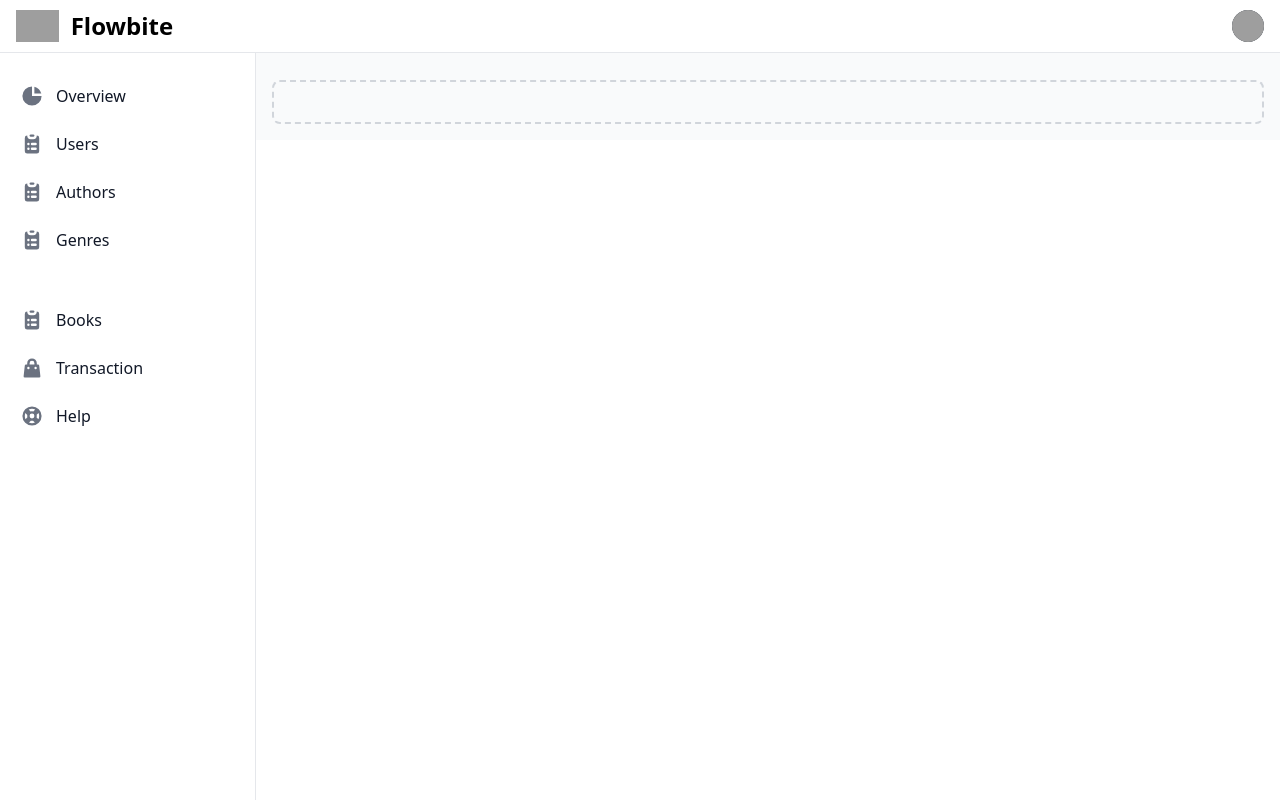
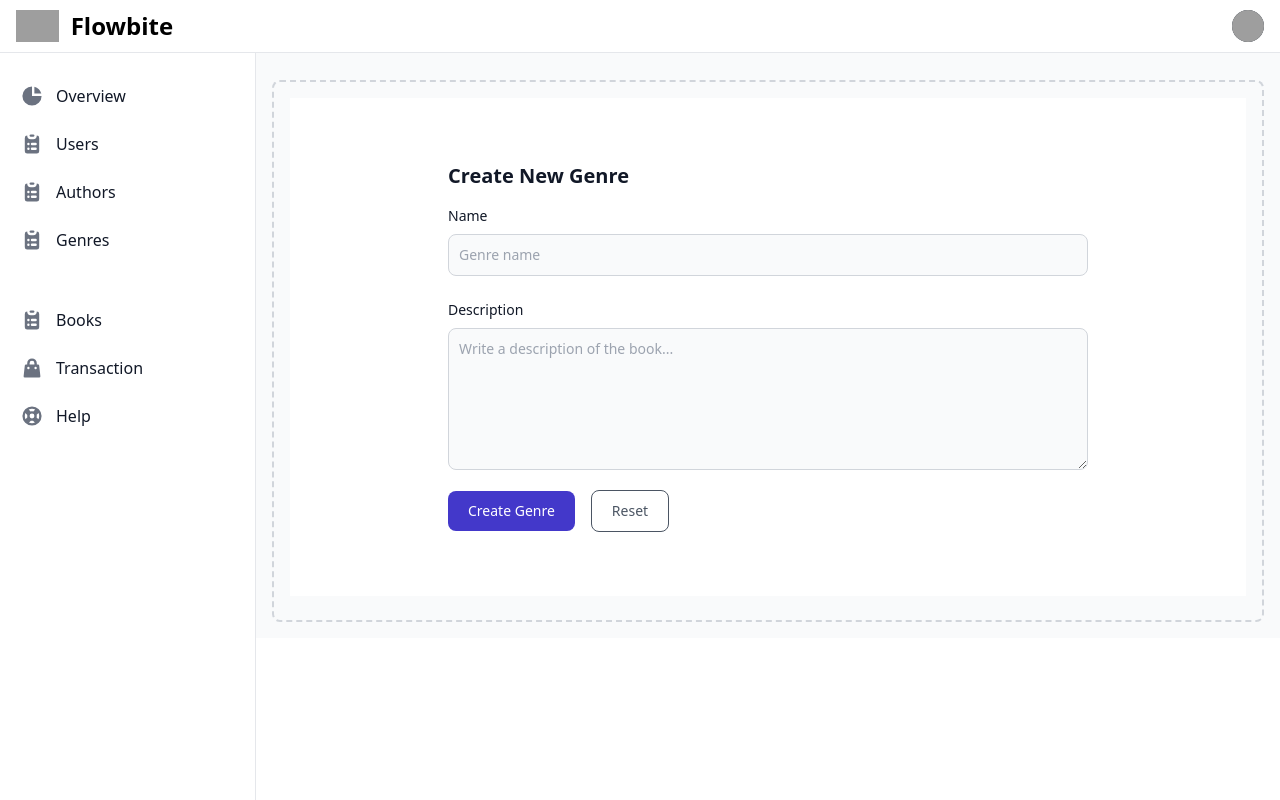
Before and after one commit to ihsanghnii/booksales-api-fe, a React (Vite) app: page /admin/genres/create in a window 1280 px wide. Built offline with nearby package versions, Linux system fonts and the light colour scheme; grey boxes are pictures that could not be loaded.

Commit message:
upload tugas 1 - read, create genre & author

```diff
--- a/src/pages/admin/authors/create.jsx
+++ b/src/pages/admin/authors/create.jsx
@@ -1,5 +1,128 @@
+import { useState } from "react";
+import { useNavigate } from "react-router-dom";
+import { createAuthor } from "../../../_services/authors";
+
 export default function AuthorCreate() {
+  const [formData, setFormData] = useState({
+    name: "",
+    photo: null,
+    bio: "",
+  });
+
+  const navigate = useNavigate();
+
+  const handleChange = (e) => {
+    const { name, value, files } = e.target;
+
+    if (name === "photo") {
+      setFormData({
+        ...formData,
+        photo: files[0],
+      });
+    } else {
+      setFormData({
+        ...formData,
+        [name]: value,
+      });
+    }
+  };
+
+  const handleSubmit = async (e) => {
+    e.preventDefault();
+
+    try {
+      const payload = new FormData();
+      for (const key in formData) {
+        payload.append(key, formData[key]);
+      }
+
+      await createAuthor(payload);
+      navigate("/admin/authors");
+    } catch (error) {
+      console.log(error);
+      alert("Error creating author")
+    }
+  };
+
   return (
-    <></>
-  )
+    <>
+      <section className="bg-white dark:bg-gray-900">
+        <div className="max-w-2xl px-4 py-8 mx-auto lg:py-16">
+          <h2 className="mb-4 text-xl font-bold text-gray-900 dark:text-white">
+            Create New author
+          </h2>
+          <form onSubmit={handleSubmit}>
+            <div className="grid gap-4 mb-4 sm:grid-cols-2 sm:gap-6 sm:mb-5">
+              <div className="sm:col-span-2">
+                <label
+                  for="name"
+                  className="block mb-2 text-sm font-medium text-gray-900 dark:text-white"
+                >
+                  name
+                </label>
+                <input
+                  type="text"
+                  name="name"
+                  id="name"
+                  value={formData.name}
+                  onChange={handleChange}
+                  className="bg-gray-50 border border-gray-300 text-gray-900 text-sm rounded-lg focus:ring-indigo-600 focus:border-indigo-600 block w-full p-2.5 dark:bg-gray-700 dark:border-gray-600 dark:placeholder-gray-400 dark:text-white dark:focus:ring-indigo-500 dark:focus:border-indigo-500"
+                  placeholder="author name"
+                  required
+                />
+              </div>
+              <div className="sm:col-span-2">
+                <label
+                  for="photo"
+                  className="block mb-2 text-sm font-medium text-gray-900 dark:text-white"
+                >
+                  Photo
+                </label>
+                <input
+                  type="file"
+                  name="photo"
+                  id="photo"
+                  accept="image/*"
+                  onChange={handleChange}
+                  className="bg-gray-50 border border-gray-300 text-gray-900 text-sm rounded-lg block w-full cursor-pointer dark:bg-gray-700 dark:border-gray-600 dark:placeholder-gray-400 dark:text-white"
+                  required
+                />
+              </div>
+              <div className="sm:col-span-2">
+                <label
+                  for="bio"
+                  className="block mb-2 text-sm font-medium text-gray-900 dark:text-white"
+                >
+                  bio
+                </label>
+                <textarea
+                  id="bio"
+                  name="bio"
+                  value={formData.bio}
+                  onChange={handleChange}
+                  rows="6"
+                  className="block p-2.5 w-full text-sm text-gray-900 bg-gray-50 rounded-lg border border-gray-300 focus:ring-indigo-500 focus:border-indigo-500 dark:bg-gray-700 dark:border-gray-600 dark:placeholder-gray-400 dark:text-white dark:focus:ring-indigo-500 dark:focus:border-indigo-500"
+                  placeholder="Write a bio of the author..."
+                ></textarea>
+              </div>
+            </div>
+            <div className="flex items-center space-x-4">
+              <button
+                type="submit"
+                className="text-white bg-indigo-700 hover:bg-indigo-800 focus:ring-4 focus:outline-none focus:ring-indigo-300 font-medium rounded-lg text-sm px-5 py-2.5 text-center dark:bg-indigo-600 dark:hover:bg-indigo-700 dark:focus:ring-indigo-800"
+              >
+                Create Author
+              </button>
+              <button
+                type="reset"
+                className="text-gray-600 inline-flex items-center hover:text-white border border-gray-600 hover:bg-gray-600 focus:ring-4 focus:outline-none focus:ring-gray-300 font-medium rounded-lg text-sm px-5 py-2.5 text-center dark:border-gray-500 dark:text-gray-500 dark:hover:text-white dark:hover:bg-gray-600 dark:focus:ring-red-900"
+              >
+                Reset
+              </button>
+            </div>
+          </form>
+        </div>
+      </section>
+    </>
+  );
 }
--- a/src/pages/admin/books/create.jsx
+++ b/src/pages/admin/books/create.jsx
@@ -33,7 +33,7 @@ export default function BookCreate() {
     fetchData();
   }, []);
 
-  const handeChange = (e) => {
+  const handleChange = (e) => {
     const { name, value, files } = e.target;
 
     if (name === "cover_photo") {
@@ -87,7 +87,7 @@ export default function BookCreate() {
                   name="title"
                   id="title"
                   value={formData.title}
-                  onChange={handeChange}
+                  onChange={handleChange}
                   className="bg-gray-50 border border-gray-300 text-gray-900 text-sm rounded-lg focus:ring-indigo-600 focus:border-indigo-600 block w-full p-2.5 dark:bg-gray-700 dark:border-gray-600 dark:placeholder-gray-400 dark:text-white dark:focus:ring-indigo-500 dark:focus:border-indigo-500"
                   placeholder="Book Title"
                   required
@@ -105,7 +105,7 @@ export default function BookCreate() {
                   name="price"
                   id="price"
                   value={formData.price}
-                  onChange={handeChange}
+                  onChange={handleChange}
                   className="bg-gray-50 border border-gray-300 text-gray-900 text-sm rounded-lg focus:ring-indigo-600 focus:border-indigo-600 block w-full p-2.5 dark:bg-gray-700 dark:border-gray-600 dark:placeholder-gray-400 dark:text-white dark:focus:ring-indigo-500 dark:focus:border-indigo-500"
                   placeholder="e.g. 150000"
                   required
@@ -123,7 +123,7 @@ export default function BookCreate() {
                   name="stock"
                   id="stock"
                   value={formData.stock}
-                  onChange={handeChange}
+                  onChange={handleChange}
                   className="bg-gray-50 border border-gray-300 text-gray-900 text-sm rounded-lg focus:ring-indigo-600 focus:border-indigo-600 block w-full p-2.5 dark:bg-gray-700 dark:border-gray-600 dark:placeholder-gray-400 dark:text-white dark:focus:ring-indigo-500 dark:focus:border-indigo-500"
                   placeholder="e.g. 20"
                   required
@@ -140,7 +140,7 @@ export default function BookCreate() {
                   id="genre_id"
                   name="genre_id"
                   value={formData.genre_id}
-                  onChange={handeChange}
+                  onChange={handleChange}
                   className="bg-gray-50 border border-gray-300 text-gray-900 text-sm rounded-lg focus:ring-indigo-500 focus:border-indigo-500 block w-full p-2.5 dark:bg-gray-700 dark:border-gray-600 dark:placeholder-gray-400 dark:text-white dark:focus:ring-indigo-500 dark:focus:border-indigo-500"
                 >
                   <option value="">--Select genre--</option>
@@ -162,7 +162,7 @@ export default function BookCreate() {
                   id="author_id"
                   name="author_id"
                   value={formData.author_id}
-                  onChange={handeChange}
+                  onChange={handleChange}
                   className="bg-gray-50 border border-gray-300 text-gray-900 text-sm rounded-lg focus:ring-indigo-500 focus:border-indigo-500 block w-full p-2.5 dark:bg-gray-700 dark:border-gray-600 dark:placeholder-gray-400 dark:text-white dark:focus:ring-indigo-500 dark:focus:border-indigo-500"
                 >
                   <option value="">--Select author--</option>
@@ -185,7 +185,7 @@ export default function BookCreate() {
                   name="cover_photo"
                   id="cover_photo"
                   accept="image/*"
-                  onChange={handeChange}
+                  onChange={handleChange}
                   className="bg-gray-50 border border-gray-300 text-gray-900 text-sm rounded-lg block w-full cursor-pointer dark:bg-gray-700 dark:border-gray-600 dark:placeholder-gray-400 dark:text-white"
                   required
                 />
@@ -201,7 +201,7 @@ export default function BookCreate() {
                   id="description"
                   name="description"
                   value={formData.description}
-                  onChange={handeChange}
+                  onChange={handleChange}
                   rows="6"
                   className="block p-2.5 w-full text-sm text-gray-900 bg-gray-50 rounded-lg border border-gray-300 focus:ring-indigo-500 focus:border-indigo-500 dark:bg-gray-700 dark:border-gray-600 dark:placeholder-gray-400 dark:text-white dark:focus:ring-indigo-500 dark:focus:border-indigo-500"
                   placeholder="Write a description of the book..."
--- a/src/pages/admin/genres/create.jsx
+++ b/src/pages/admin/genres/create.jsx
@@ -1,6 +1,97 @@
+import { useState } from "react";
+import { useNavigate } from "react-router-dom";
+import { createGenre } from "../../../_services/genres";
+
 export default function GenreCreate() {
+  const [formData, setFormData] = useState({
+    name: "",
+    description: "",
+  });
+
+  const navigate = useNavigate();
+
+  const handleChange = (e) => {
+    const { name, value } = e.target;
+    setFormData({
+      ...formData,
+      [name]: value,
+    });
+  };
+
+  const handleSubmit = async (e) => {
+    e.preventDefault();
+
+    try {
+      await createGenre(formData);
+      navigate("/admin/genres");
+    } catch (error) {
+      console.log(error);
+      alert("Error creating genre");
+    }
+  };
+
   return (
     <>
+      <section className="bg-white dark:bg-gray-900">
+        <div className="max-w-2xl px-4 py-8 mx-auto lg:py-16">
+          <h2 className="mb-4 text-xl font-bold text-gray-900 dark:text-white">
+            Create New Genre
+          </h2>
+          <form onSubmit={handleSubmit}>
+            <div className="grid gap-4 mb-4 sm:grid-cols-2 sm:gap-6 sm:mb-5">
+              <div className="sm:col-span-2">
+                <label
+                  for="name"
+                  className="block mb-2 text-sm font-medium text-gray-900 dark:text-white"
+                >
+                  Name
+                </label>
+                <input
+                  type="text"
+                  name="name"
+                  id="name"
+                  value={formData.name}
+                  onChange={handleChange}
+                  className="bg-gray-50 border border-gray-300 text-gray-900 text-sm rounded-lg focus:ring-indigo-600 focus:border-indigo-600 block w-full p-2.5 dark:bg-gray-700 dark:border-gray-600 dark:placeholder-gray-400 dark:text-white dark:focus:ring-indigo-500 dark:focus:border-indigo-500"
+                  placeholder="Genre name"
+                  required
+                />
+              </div>
+              <div className="sm:col-span-2">
+                <label
+                  for="description"
+                  className="block mb-2 text-sm font-medium text-gray-900 dark:text-white"
+                >
+                  Description
+                </label>
+                <textarea
+                  id="description"
+                  name="description"
+                  value={formData.description}
+                  onChange={handleChange}
+                  rows="6"
+                  className="block p-2.5 w-full text-sm text-gray-900 bg-gray-50 rounded-lg border border-gray-300 focus:ring-indigo-500 focus:border-indigo-500 dark:bg-gray-700 dark:border-gray-600 dark:placeholder-gray-400 dark:text-white dark:focus:ring-indigo-500 dark:focus:border-indigo-500"
+                  placeholder="Write a description of the book..."
+                ></textarea>
+              </div>
+            </div>
+            <div className="flex items-center space-x-4">
+              <button
+                type="submit"
+                className="text-white bg-indigo-700 hover:bg-indigo-800 focus:ring-4 focus:outline-none focus:ring-indigo-300 font-medium rounded-lg text-sm px-5 py-2.5 text-center dark:bg-indigo-600 dark:hover:bg-indigo-700 dark:focus:ring-indigo-800"
+              >
+                Create Genre
+              </button>
+              <button
+                type="reset"
+                className="text-gray-600 inline-flex items-center hover:text-white border border-gray-600 hover:bg-gray-600 focus:ring-4 focus:outline-none focus:ring-gray-300 font-medium rounded-lg text-sm px-5 py-2.5 text-center dark:border-gray-500 dark:text-gray-500 dark:hover:text-white dark:hover:bg-gray-600 dark:focus:ring-red-900"
+              >
+                Reset
+              </button>
+            </div>
+          </form>
+        </div>
+      </section>
     </>
-  )
+  );
 }
```
Also changed, not shown: src/_services/authors.js (+20 -0 lines), src/_services/genres.js (+10 -0 lines), src/pages/admin/authors/index.jsx (+8 -5 lines).
